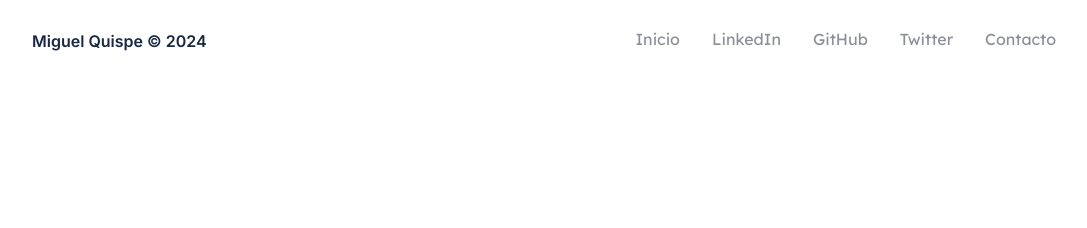
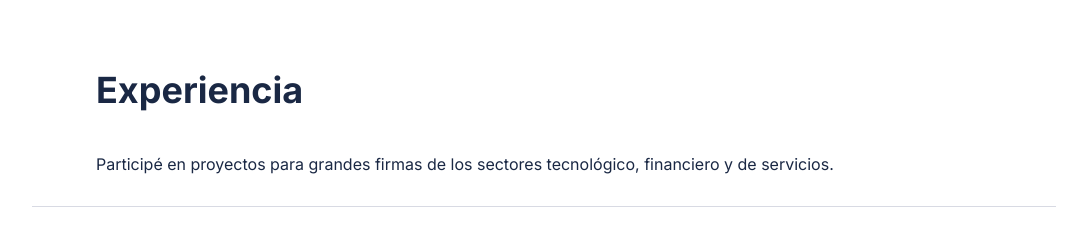
Before and after one commit to miguelquispe/miguelquispe.com, a Next.js app: page /acerca-de-mi in a window 1280 px wide. Shown: the part 724-952 px from the top of the page, without its empty margins (96-1183 px from the left). Before the commit the page ends 811 px from the top, so only its background shows below. Built offline with nearby package versions, Linux system fonts and the light colour scheme; no server answers.

Commit message:
chore: add text section

```diff
--- a/src/app/acerca-de-mi/page.tsx
+++ b/src/app/acerca-de-mi/page.tsx
@@ -62,6 +62,15 @@ export default function About() {
             </p>
           </div>
         </div>
+        <h2 className="font-inter font-bold text-4xl mt-20 mb-10">
+          Experiencia
+        </h2>
+        <div>
+          <p>
+            Participé en proyectos para grandes firmas de los sectores
+            tecnológico, financiero y de servicios.
+          </p>
+        </div>
       </Container>
     </section>
   );
```
